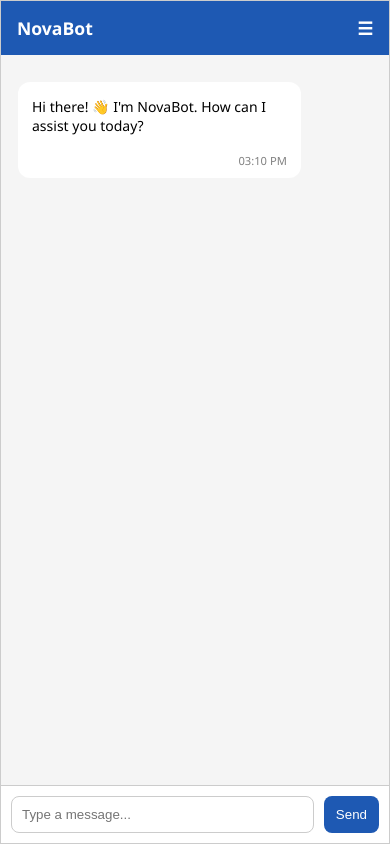
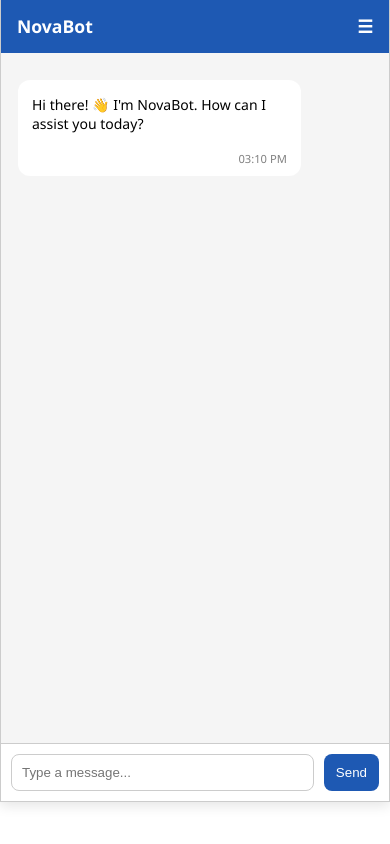
Before and after one commit to hemangikariya/NovaBot-AI-Powered-Chat-Assistant, a React (Create React App) app in the folder frontend/: page / in a window 390 px wide. Built offline with nearby package versions, Linux system fonts and the light colour scheme.

Commit message:
Update ChatBot.css

```diff
--- a/frontend/src/components/ChatBot.css
+++ b/frontend/src/components/ChatBot.css
@@ -220,7 +220,8 @@
     border-radius: 0 !important;
     width: 100%;
     max-width: 100%;
-    height: 99.8vh;
+    height: 95vh;
+    top: -1.4rem;
   }
 
   .chat-header {
```
